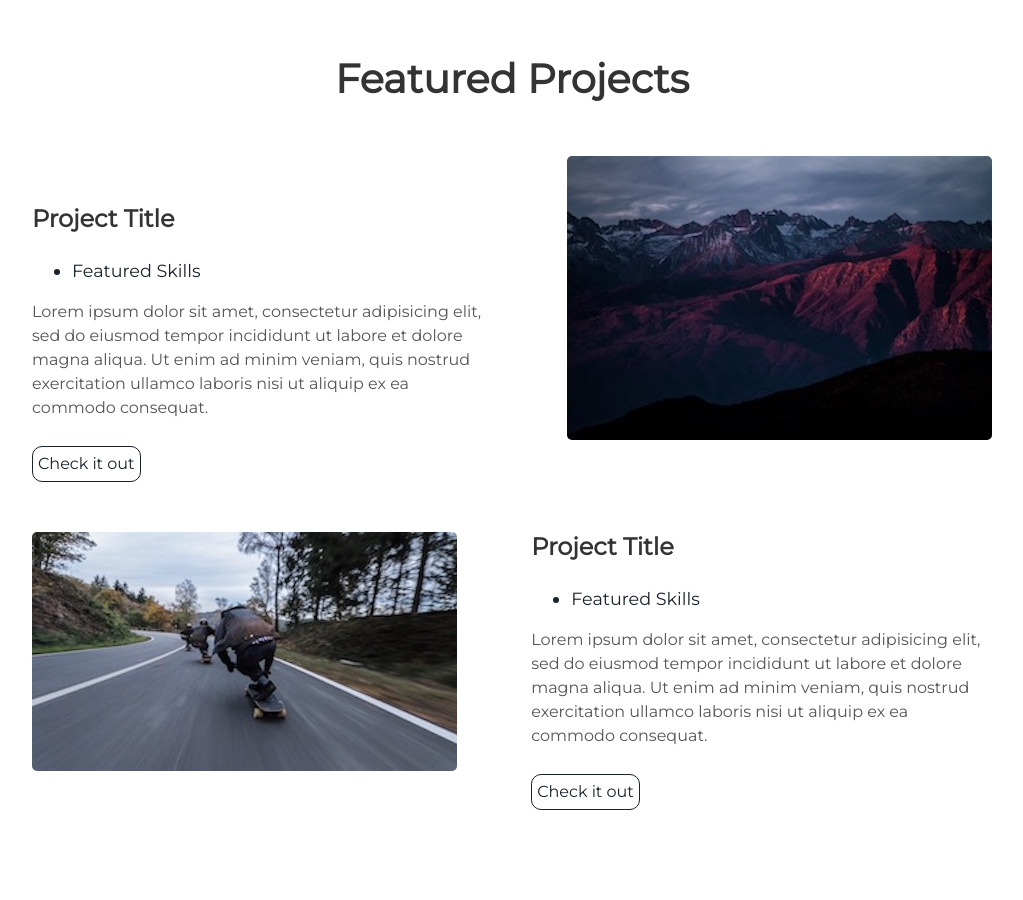
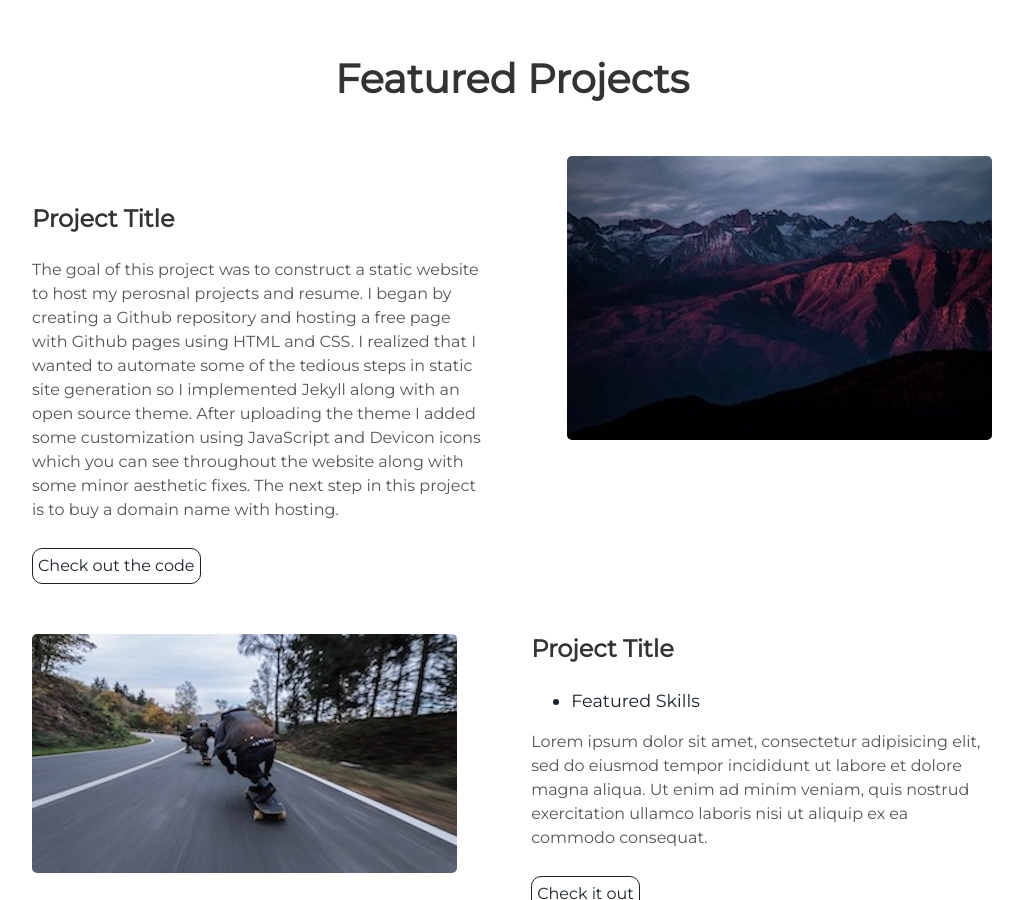
Before and after one commit to shaneacoveno/shaneacoveno.github.io, a Jekyll site: the page built from index.html, in a window 1280 px wide and 900 px high, scrolled down 1615 px. Shown: the whole window, without its empty margins (128-1151 px from the left). Built offline with Jekyll 4.4.1, drawn with Linux system fonts in a browser that asks for light colours.

Commit message:
Update projects.html

```diff
--- a/_includes/projects.html
+++ b/_includes/projects.html
@@ -8,10 +8,10 @@
   <div class="contents">
     <h3> Project Title </h3>
     <ul>
-      <li> Featured Skills</li>
+
     </ul>
-    <p>Lorem ipsum dolor sit amet, consectetur adipisicing elit, sed do eiusmod tempor incididunt ut labore et dolore magna aliqua. Ut enim ad minim veniam, quis nostrud exercitation ullamco laboris nisi ut aliquip ex ea commodo consequat.</p>
-    <a class="project-link" href="#">Check it out</a>
+    <p> The goal of this project was to construct a static website to host my perosnal projects and resume. I began by creating a Github repository and hosting a free page with Github pages using HTML and CSS. I realized that I wanted to automate some of the tedious steps in static site generation so I implemented Jekyll along with an open source theme.  After uploading the theme I added some customization using JavaScript and Devicon icons which you can see throughout the website along with some minor aesthetic fixes. The next step in this project is to buy a domain name with hosting.</p>
+    <a class="project-link" href="#https://github.com/shaneacoveno/shaneacoveno.github.io">Check out the code</a>
   </div>
 </div>
 <div class="user-projects">
```
